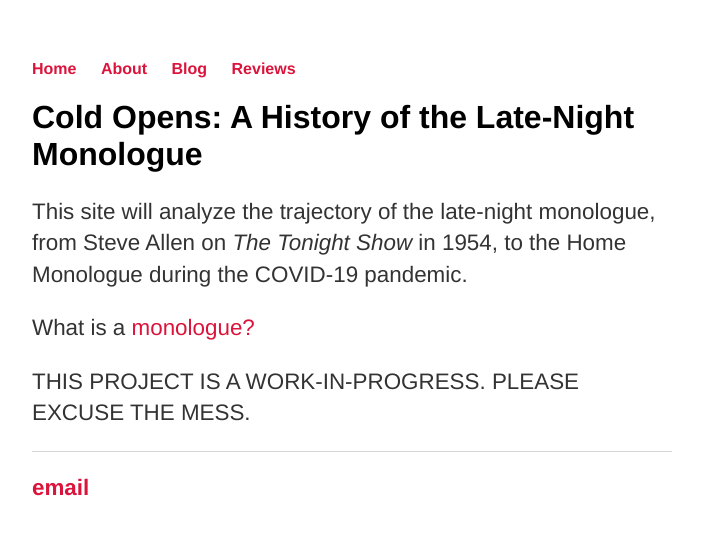
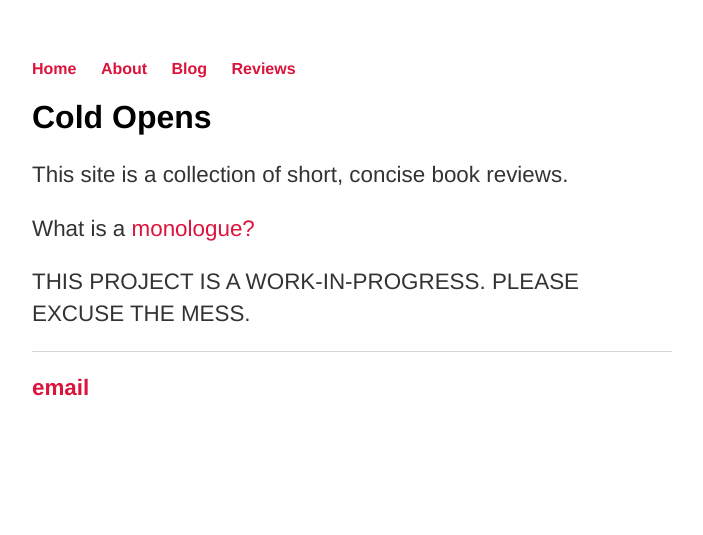
Before and after one commit to andersonshumate/andersonshumate.github.io, a Jekyll site: the page built from index.html, in a window 1280 px wide. Shown: the top 535 px of the page, without its empty margins (288-991 px from the left). Built offline with Jekyll 4.4.1, drawn with Linux system fonts in a browser that asks for light colours.

Commit message:
Update index.html

```diff
--- a/index.html
+++ b/index.html
@@ -3,8 +3,8 @@ layout: default
 title: Cold Opens
 ---
 <div class="blurb">
-	<h1>Cold Opens: A History of the Late-Night Monologue</h1>
-	<p>This site will analyze the trajectory of the late-night monologue, from Steve Allen on <em> The Tonight Show </em> in 1954, to the Home Monologue during the COVID-19 pandemic.</p>
+	<h1>Cold Opens</h1>
+	<p>This site is a collection of short, concise book reviews.</p>
 
 <p>What is a <a href="/monologues/">monologue?</a></p>
 
```
